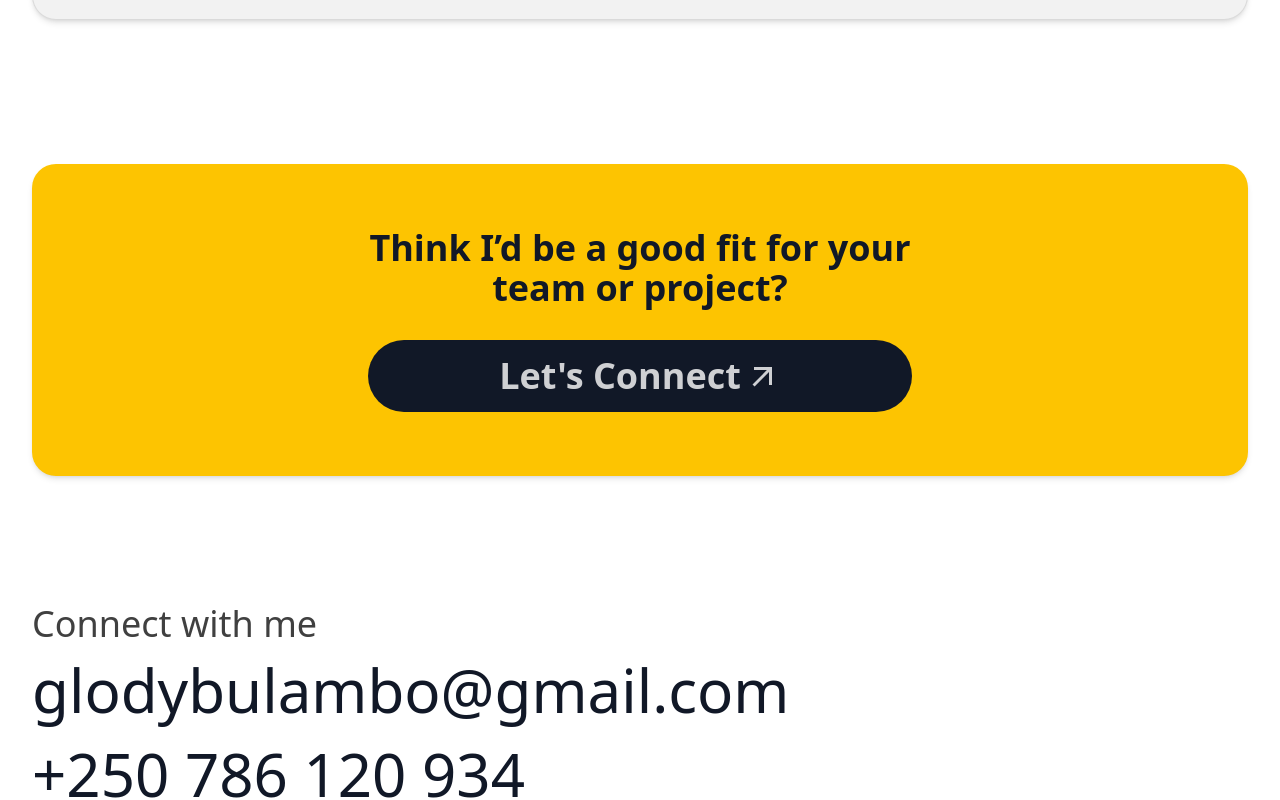
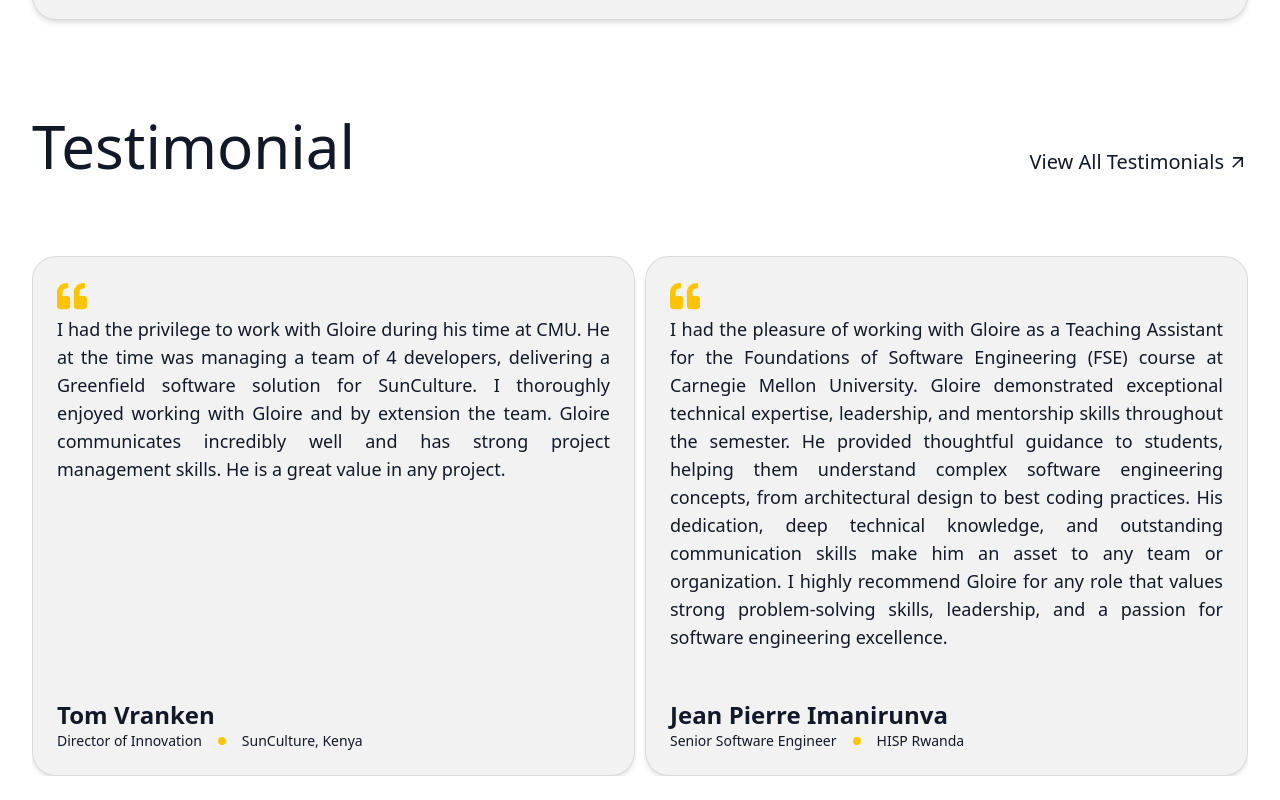
Before and after one commit to jantar25/portfolio-revamp, a React (Vite) app: page / in a window 1280 px wide. Shown: the part 5551-6351 px from the top of the page. Built offline with nearby package versions, Linux system fonts and the light colour scheme; no server answers.

Commit message:
added testimonials part

```diff
--- /dev/null
+++ b/src/Components/TestimonialCard.tsx
@@ -0,0 +1,27 @@
+import React from 'react'
+import type { Testimonial } from '../constant/dataTestimonials'
+import { FaQuoteLeft } from "react-icons/fa";
+
+const TestimonialCard: React.FC<Testimonial> = (testimonial) => {
+  const { name, position, company, text } = testimonial;
+  return (
+    <div className='md:min-h-[65vh] border dark:border-lines-dark border-lines-light dark:bg-background-dark_extension bg-background-light_extension rounded-3xl shadow-md p-3 md:p-6 flex flex-col items-start justify-between gap-6'>
+      <div className="flex-1 flex flex-col justify-between h-full gap-4">
+        <div className="">
+          <FaQuoteLeft className="inline mb-1 text-2xl md:text-3xl text-primary-default" />
+          <p className="text-sm lg:text-lg text-justify">{text}</p>
+        </div>
+        <div className="mt-2">
+          <h3 className="font-semibold text-2xl">{name}</h3>
+          <div className="flex items-center gap-4">
+            <p className="text-sm text-gray-500">{position}</p>
+            <div className="w-2 h-2 bg-primary-default rounded-full"></div>
+            <p className="text-sm text-gray-500">{company}</p>
+          </div>
+        </div>
+      </div>
+    </div>
+  )
+}
+
+export default TestimonialCard
--- /dev/null
+++ b/src/Components/TestimonialsSlider.tsx
@@ -0,0 +1,42 @@
+import React, { useRef } from 'react';
+import { Swiper, SwiperSlide } from 'swiper/react';
+import { Swiper as SwiperClass } from 'swiper';
+import { Autoplay } from 'swiper/modules';
+import 'swiper/css';
+
+type SliderProps<T> = {
+  items: T[];
+  renderItem: (item: T, index: number) => React.ReactNode;
+};
+
+export function TestimonialsSlider<T>({ items, renderItem }: SliderProps<T>) {
+  const swiperRef = useRef<SwiperClass>(null as unknown as SwiperClass);
+
+  return (
+    <div className="relative w-full overflow-hidden">
+      <Swiper
+        modules={[Autoplay]} // Enable autoplay module
+        onSwiper={(swiper) => {
+          swiperRef.current = swiper;
+        }}
+        autoplay={{
+          delay: 3000,
+          disableOnInteraction: false,
+        }}
+        breakpoints={{
+          0: { slidesPerView: 1, slidesPerGroup: 1 },
+          768: { slidesPerView: 2, slidesPerGroup: 2 },
+        }}
+        spaceBetween={10}
+        loop={true}
+        className="!overflow-visible"
+      >
+        {items.map((item, index) => (
+          <SwiperSlide key={index}>
+            {renderItem(item, index)}
+          </SwiperSlide>
+        ))}
+      </Swiper>
+    </div>
+  );
+}
--- /dev/null
+++ b/src/constant/dataTestimonials.ts
@@ -0,0 +1,24 @@
+export interface Testimonial {
+    id: number;
+    name: string;
+    position: string;
+    company: string;
+    text: string;
+}
+
+export const TestimonialData: Testimonial[] = [
+    {
+        id: 1,
+        name: "Tom Vranken",
+        position: "Director of Innovation",
+        company: "SunCulture, Kenya",
+        text: "I had the privilege to work with Gloire during his time at CMU. He at the time was managing a team of 4 developers, delivering a Greenfield software solution for SunCulture. I thoroughly enjoyed working with Gloire and by extension the team. Gloire communicates incredibly well and has strong project management skills. He is a great value in any project."
+    },
+    {
+        id: 2,
+        name: "Jean Pierre Imanirunva",
+        position: "Senior Software Engineer",
+        company: "HISP Rwanda",
+        text: "I had the pleasure of working with Gloire as a Teaching Assistant for the Foundations of Software Engineering (FSE) course at Carnegie Mellon University. Gloire demonstrated exceptional technical expertise, leadership, and mentorship skills throughout the semester. He provided thoughtful guidance to students, helping them understand complex software engineering concepts, from architectural design to best coding practices. His dedication, deep technical knowledge, and outstanding communication skills make him an asset to any team or organization. I highly recommend Gloire for any role that values strong problem-solving skills, leadership, and a passion for software engineering excellence."
+    }
+]
--- a/src/pages/Home.tsx
+++ b/src/pages/Home.tsx
@@ -5,10 +5,13 @@ import { MdArrowOutward } from "react-icons/md";
 import { dataSkills, languages, frameworksLabraries, tools } from '../constant/dataSkills'
 import { experiences } from '../constant/dataExperiences'
 import { ProjectData } from '../constant/dataWork'
+import { TestimonialData } from '../constant/dataTestimonials'
 import { Slider } from '../Components/Slider'
+import { TestimonialsSlider } from '../Components/TestimonialsSlider';
 import SliderItem from '../Components/SliderItem'
 import ExperienceCard from '../Components/ExperienceCard';
 import ProjectCard from '../Components/ProjectCard'
+import TestimonialCard from '../Components/TestimonialCard';
 import BackgroundAnimation from '../Components/Annimations/BackgroundAnimation'
 import GetConnected from '../Components/GetConnected';
 import meImg from '../assets/images/me.png'
@@ -125,16 +128,28 @@ const location = useLocation();
             <ProjectCard key={project.id} {...project} />
           )}
         </div>
-        <div className="flex items-center justify-center mt-8">
-        </div>
       </div>
       {/* <div className="flex flex-col lg:flex-row items-start justify-between gap-4 mt-24">
         <h2 className="text-4xl md:text-6xl font-medium mb-8">Personal Insights</h2>
+      </div> */}
+      <div className="flex flex-col gap-4 mt-12 md:mt-24">
+        <div className="flex flex-col md:flex-row md:items-center justify-between mb-4 md:mb-8">
+          <h2 className="text-4xl md:text-6xl font-medium mb-4 md:mb-8">Testimonial</h2>
+          <a
+            href="https://www.linkedin.com/in/bulambo-mwendelwa-gloire/details/recommendations/"
+            target="_blank"
+            rel="noopener noreferrer"
+            className="flex items-center gap-1 text-sm md:text-xl font-medium hover:text-primary-default"
+          >
+            View All Testimonials
+            <MdArrowOutward />
+          </a>
+        </div>
+        <TestimonialsSlider
+          items={TestimonialData}
+          renderItem={(item) => <TestimonialCard {...item} />}
+        />
       </div>
-      <div className="flex flex-col lg:flex-row items-start justify-between gap-4 mt-24">
-        <h2 className="
-        text-4xl md:text-6xl font-medium mb-8">Testimonial</h2>
-      </div> */}
       <GetConnected />
     </div>
   )
```
